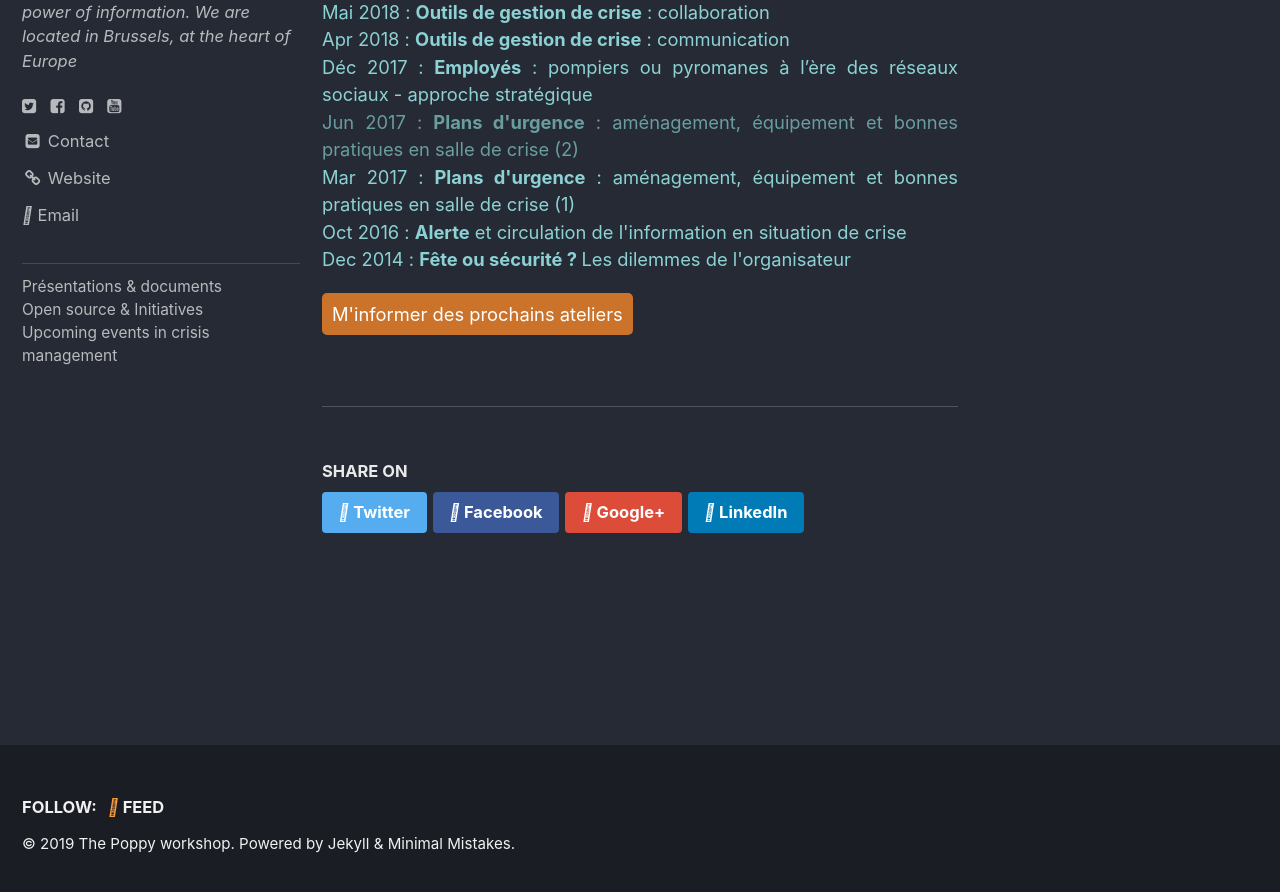
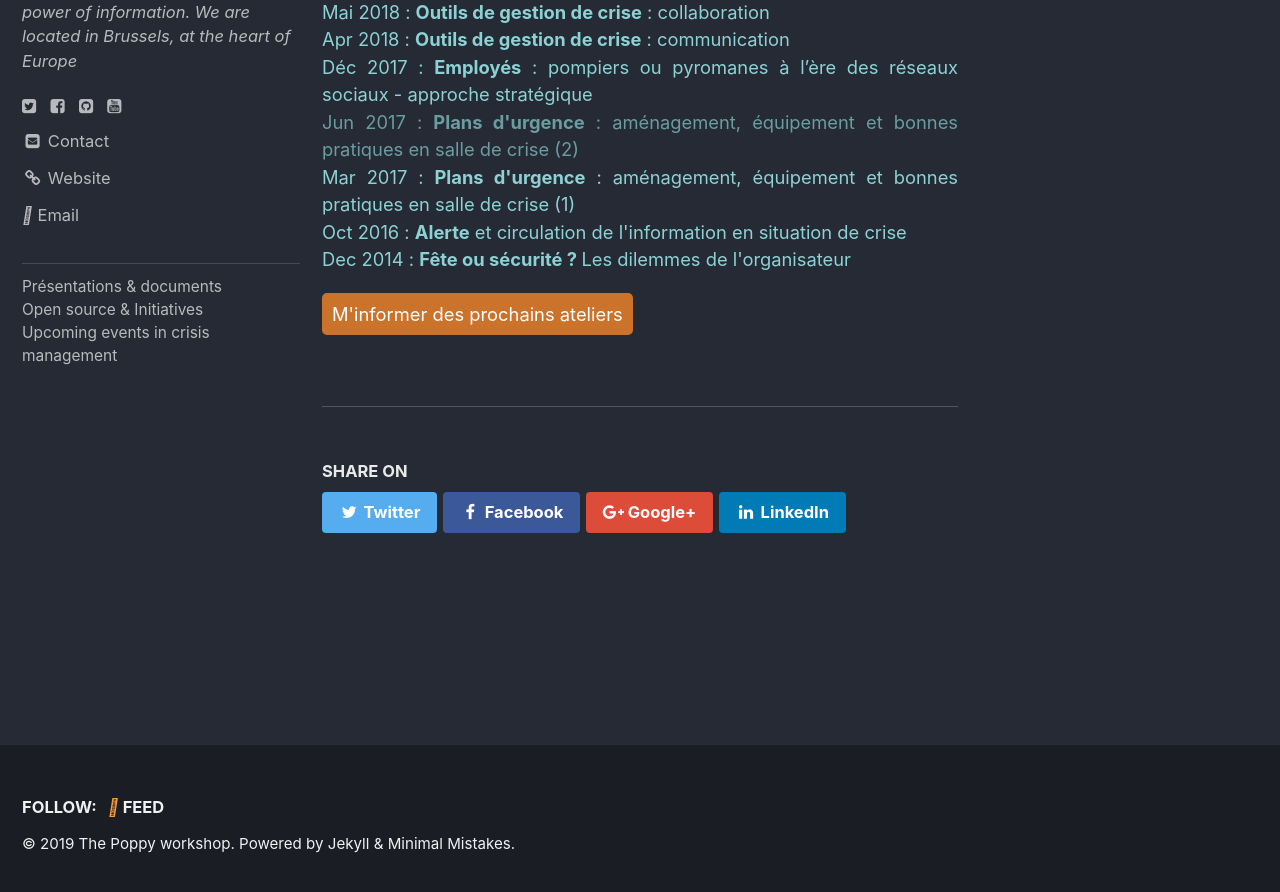
Before and after one commit to ccloquet/ccloquet.github.io, a Jekyll site: the page built from _pages/workshops.html, in a window 1280 px wide and 900 px high, scrolled down 222 px. Shown: the top 892 px of the window. Built offline with Jekyll 4.4.1, drawn with Linux system fonts in a browser that asks for light colours; cached includes are drawn as plain includes.

Commit message:
Update social-share.html

```diff
--- a/_includes/social-share.html
+++ b/_includes/social-share.html
@@ -3,11 +3,11 @@
     <h4 class="page__share-title">{{ site.data.ui-text[site.locale].share_on_label | default: "Share on" }}</h4>
   {% endif %}
 
-  <a href="https://twitter.com/intent/tweet?{% if site.twitter.username %}via={{ site.twitter.username | url_encode }}&{% endif %}text={{ page.title | url_encode }}%20{{ page.url | absolute_url | url_encode }}" class="btn btn--twitter" onclick="window.open(this.href, 'window', 'left=20,top=20,width=500,height=500,toolbar=1,resizable=0'); return false;" title="{{ site.data.ui-text[site.locale].share_on_label | default: 'Share on' }} Twitter"><i class="fab fa-fw fa-twitter" aria-hidden="true"></i><span> Twitter</span></a>
+  <a href="https://twitter.com/intent/tweet?{% if site.twitter.username %}via={{ site.twitter.username | url_encode }}&{% endif %}text={{ page.title | url_encode }}%20{{ page.url | absolute_url | url_encode }}" class="btn btn--twitter" onclick="window.open(this.href, 'window', 'left=20,top=20,width=500,height=500,toolbar=1,resizable=0'); return false;" title="{{ site.data.ui-text[site.locale].share_on_label | default: 'Share on' }} Twitter"><i class="fa fa-fw fa-twitter" aria-hidden="true"></i><span> Twitter</span></a>
 
-  <a href="https://www.facebook.com/sharer/sharer.php?u={{ page.url | absolute_url | url_encode }}" class="btn btn--facebook" onclick="window.open(this.href, 'window', 'left=20,top=20,width=500,height=500,toolbar=1,resizable=0'); return false;" title="{{ site.data.ui-text[site.locale].share_on_label | default: 'Share on' }} Facebook"><i class="fab fa-fw fa-facebook" aria-hidden="true"></i><span> Facebook</span></a>
+  <a href="https://www.facebook.com/sharer/sharer.php?u={{ page.url | absolute_url | url_encode }}" class="btn btn--facebook" onclick="window.open(this.href, 'window', 'left=20,top=20,width=500,height=500,toolbar=1,resizable=0'); return false;" title="{{ site.data.ui-text[site.locale].share_on_label | default: 'Share on' }} Facebook"><i class="fa fa-fw fa-facebook" aria-hidden="true"></i><span> Facebook</span></a>
 
-  <a href="https://plus.google.com/share?url={{ page.url | absolute_url | url_encode }}" class="btn btn--google-plus" onclick="window.open(this.href, 'window', 'left=20,top=20,width=500,height=500,toolbar=1,resizable=0'); return false;" title="{{ site.data.ui-text[site.locale].share_on_label | default: 'Share on' }} Google Plus"><i class="fab fa-fw fa-google-plus" aria-hidden="true"></i><span> Google+</span></a>
+  <a href="https://plus.google.com/share?url={{ page.url | absolute_url | url_encode }}" class="btn btn--google-plus" onclick="window.open(this.href, 'window', 'left=20,top=20,width=500,height=500,toolbar=1,resizable=0'); return false;" title="{{ site.data.ui-text[site.locale].share_on_label | default: 'Share on' }} Google Plus"><i class="fa fa-fw fa-google-plus" aria-hidden="true"></i><span> Google+</span></a>
 
-  <a href="https://www.linkedin.com/shareArticle?mini=true&url={{ page.url | absolute_url | url_encode }}" class="btn btn--linkedin" onclick="window.open(this.href, 'window', 'left=20,top=20,width=500,height=500,toolbar=1,resizable=0'); return false;" title="{{ site.data.ui-text[site.locale].share_on_label | default: 'Share on' }} LinkedIn"><i class="fab fa-fw fa-linkedin" aria-hidden="true"></i><span> LinkedIn</span></a>
+  <a href="https://www.linkedin.com/shareArticle?mini=true&url={{ page.url | absolute_url | url_encode }}" class="btn btn--linkedin" onclick="window.open(this.href, 'window', 'left=20,top=20,width=500,height=500,toolbar=1,resizable=0'); return false;" title="{{ site.data.ui-text[site.locale].share_on_label | default: 'Share on' }} LinkedIn"><i class="fa fa-fw fa-linkedin" aria-hidden="true"></i><span> LinkedIn</span></a>
 </section>
```
